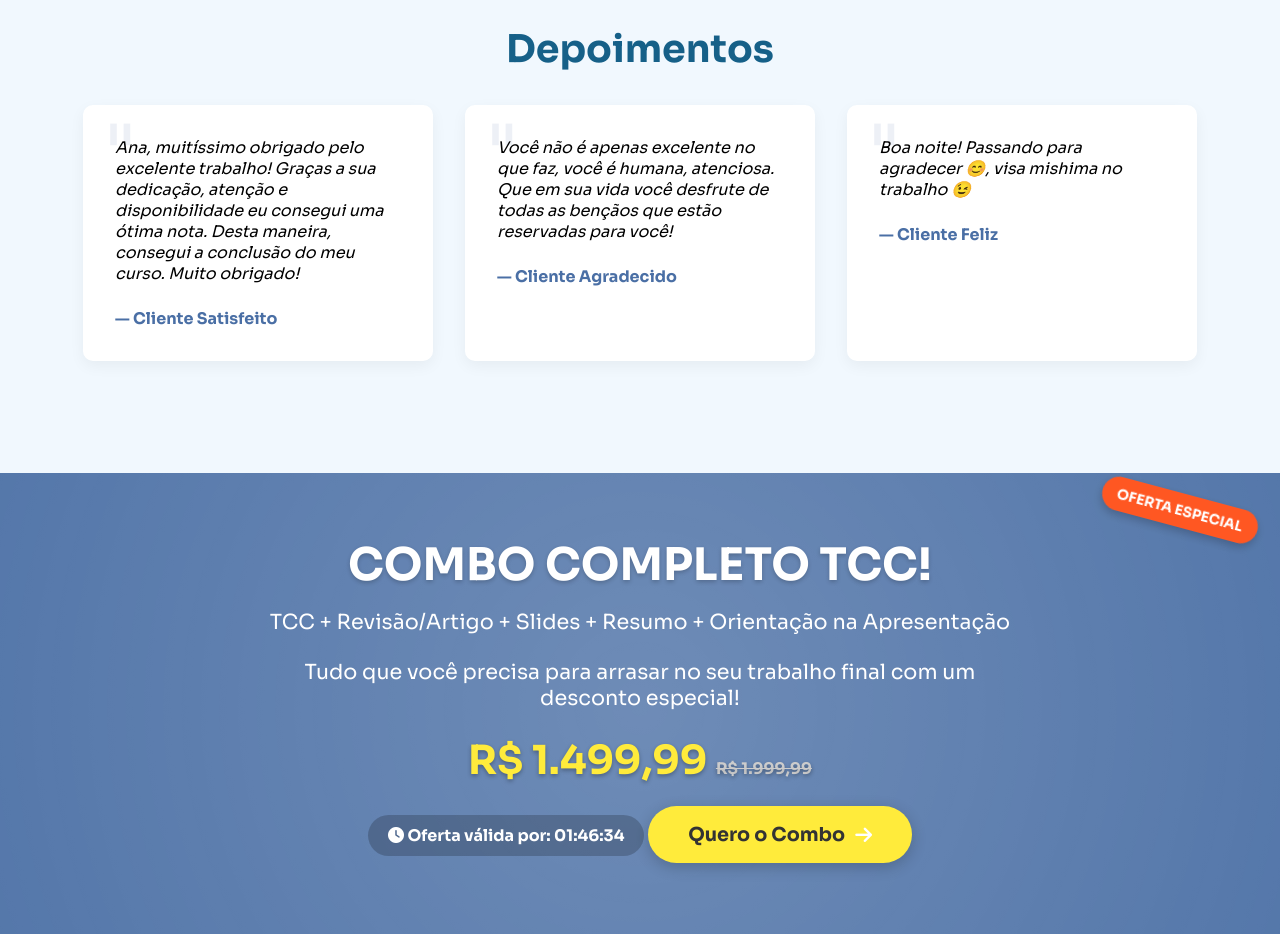
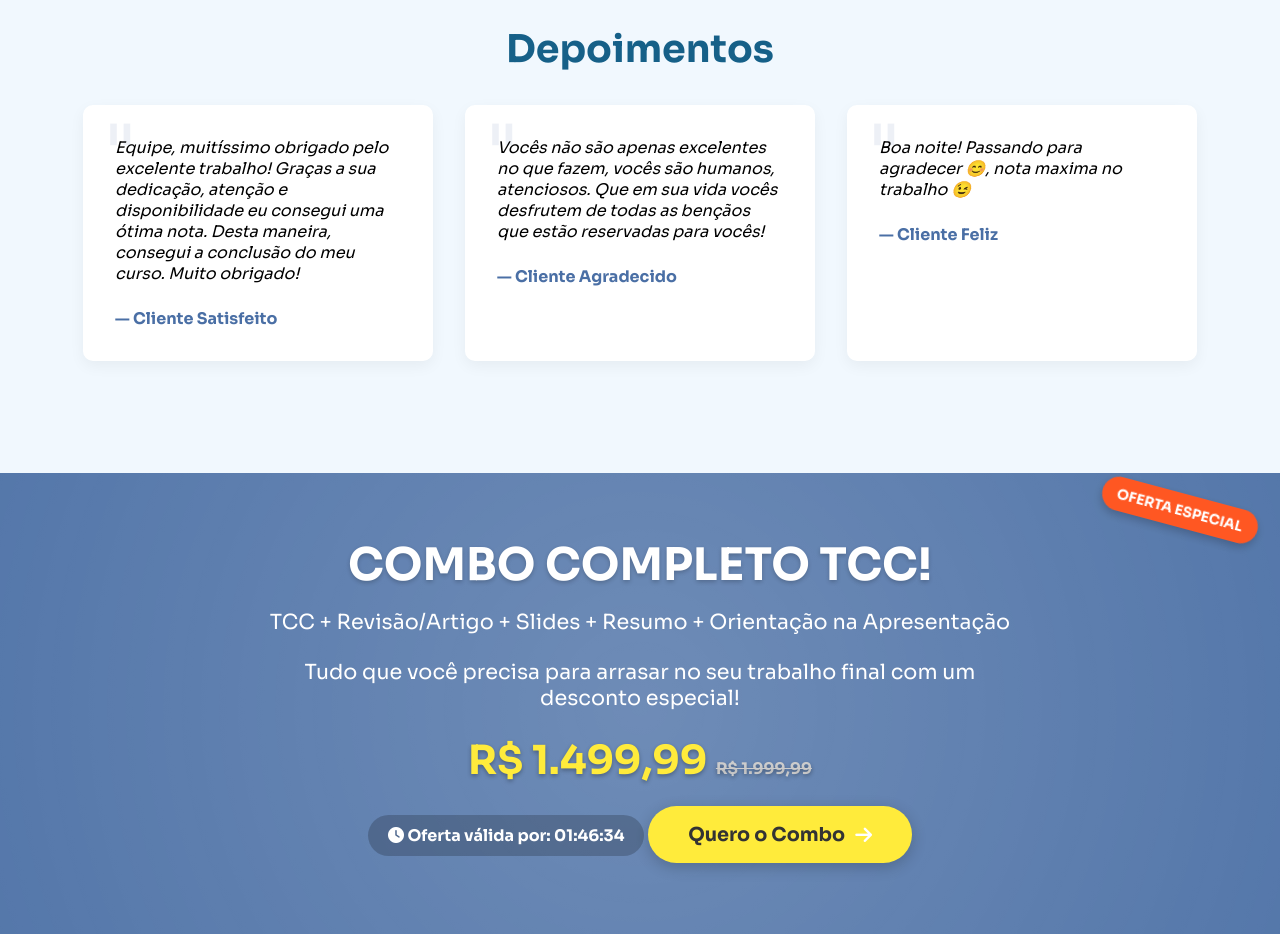
Before and after one commit to joaov-batista/landing_page_faculdade, a plain HTML site: page index.html in a window 1280 px wide. Shown: the part 2020-2954 px from the top of the page. Drawn offline with nearby package versions, Linux system fonts and the light colour scheme.

Commit message:
Mudança nomes2

```diff
--- a/index.html
+++ b/index.html
@@ -733,19 +733,19 @@
       <div class="testimonials-grid">
         <div class="testimonial-card" data-aos="fade-up" data-aos-delay="150">
           <div class="testimonial-content">
-            <p>Ana, muitíssimo obrigado pelo excelente trabalho! Graças a sua dedicação, atenção e disponibilidade eu consegui uma ótima nota. Desta maneira, consegui a conclusão do meu curso. Muito obrigado!</p>
+            <p>Equipe, muitíssimo obrigado pelo excelente trabalho! Graças a sua dedicação, atenção e disponibilidade eu consegui uma ótima nota. Desta maneira, consegui a conclusão do meu curso. Muito obrigado!</p>
           </div>
           <div class="testimonial-author">— Cliente Satisfeito</div>
         </div>
         <div class="testimonial-card" data-aos="fade-up" data-aos-delay="250">
           <div class="testimonial-content">
-            <p>Você não é apenas excelente no que faz, você é humana, atenciosa. Que em sua vida você desfrute de todas as bençãos que estão reservadas para você!</p>
+            <p>Vocês não são apenas excelentes no que fazem, vocês são humanos, atenciosos. Que em sua vida vocês desfrutem de todas as bençãos que estão reservadas para vocês!</p>
           </div>
           <div class="testimonial-author">— Cliente Agradecido</div>
         </div>
         <div class="testimonial-card" data-aos="fade-up" data-aos-delay="400">
           <div class="testimonial-content">
-            <p>Boa noite! Passando para agradecer 😊, visa mishima no trabalho 😉</p>
+            <p>Boa noite! Passando para agradecer 😊, nota maxima no trabalho 😉</p>
           </div>
           <div class="testimonial-author">— Cliente Feliz</div>
         </div>
```
